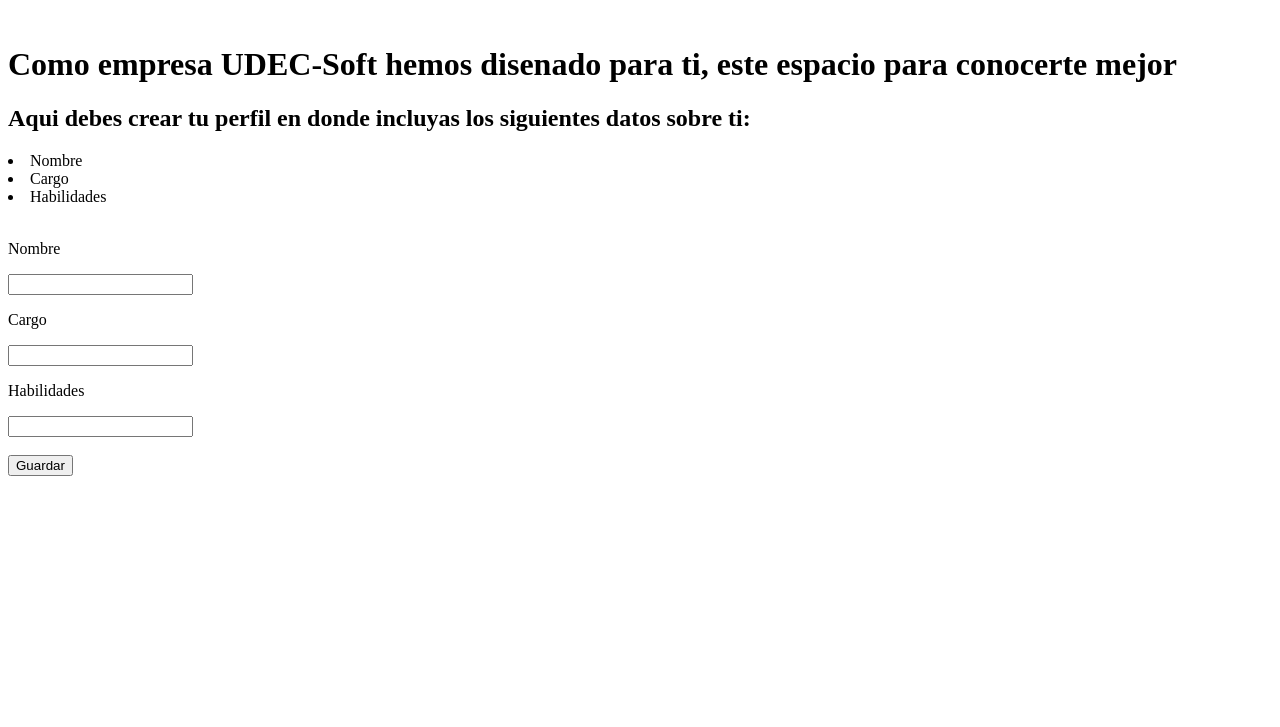
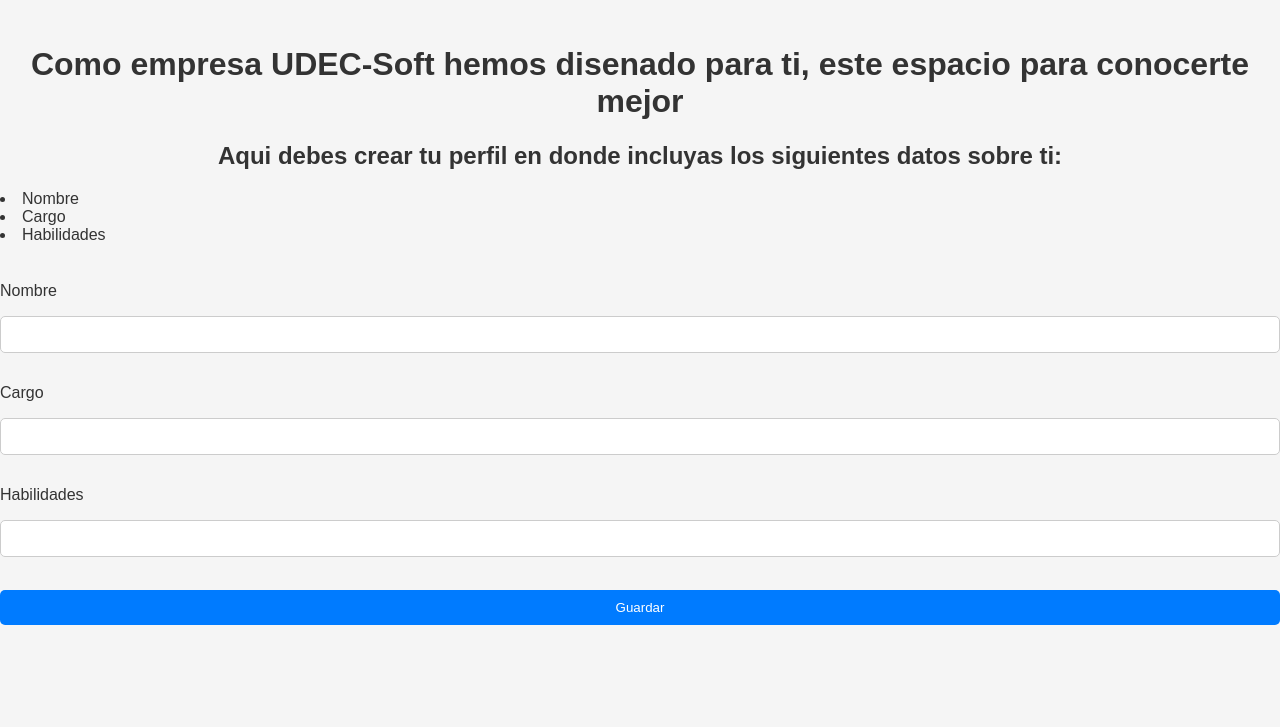
Before and after one commit to julianacastilloaraujo/UDEC-Soft, a plain HTML site: page src/templates/index.html in a window 1280 px wide. Shown: the part 73-800 px from the top of the page. Drawn offline with Linux system fonts and the light colour scheme.

Commit message:
Agrego style.css 🍃

```diff
--- /dev/null
+++ b/src/static/style.css
@@ -0,0 +1,53 @@
+/* Estilos generales */
+body {
+    font-family: Arial, sans-serif;
+    margin: 0;
+    padding: 0;
+    background-color: #f5f5f5;
+    color: #333;
+}
+
+.container {
+    max-width: 600px;
+    margin: 20px auto;
+    padding: 20px;
+    background-color: #fff;
+    border-radius: 8px;
+    box-shadow: 0 0 10px rgba(0, 0, 0, 0.1);
+}
+
+h1, h2 {
+    text-align: center;
+}
+
+form {
+    margin-top: 20px;
+}
+
+label {
+    display: block;
+    margin-bottom: 5px;
+}
+
+input[type="text"] {
+    width: calc(100% - 22px); /* Toma en cuenta el ancho del padding */
+    padding: 10px;
+    margin-bottom: 15px;
+    border: 1px solid #ccc;
+    border-radius: 5px;
+}
+
+button[type="submit"] {
+    display: block;
+    width: 100%;
+    padding: 10px;
+    background-color: #007bff;
+    color: #fff;
+    border: none;
+    border-radius: 5px;
+    cursor: pointer;
+}
+
+button[type="submit"]:hover {
+    background-color: #0056b3;
+}
--- a/src/templates/index.html
+++ b/src/templates/index.html
@@ -4,6 +4,7 @@
     <meta charset="UTF-8">
     <meta name="viewport" content="width=device-width, initial-scale=1.0">
     <title>Miembro Equipo</title>
+    <link rel="stylesheet" href="../static/style.css">
 </head>
 <body>
     <h1>Bienvenido a tu registro como Miembro de Equipo</h1>
```
